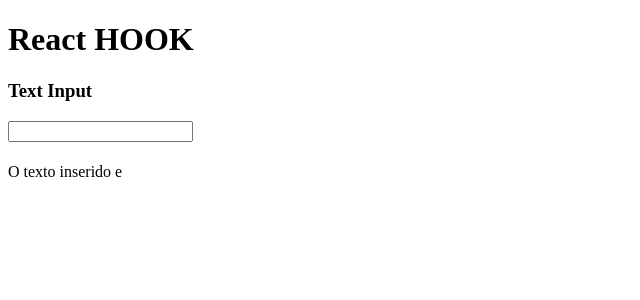
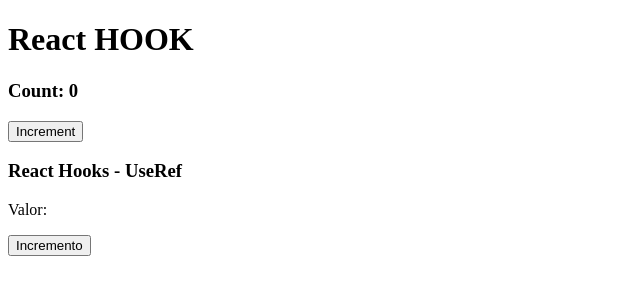
Before and after one commit to kayonulldreinull/react_next_hooks, a React (Vite) app: page / in a window 1280 px wide. Shown: the top 300 px of the page, without its empty margins (0-640 px from the left). Built offline with nearby package versions, Linux system fonts and the light colour scheme.

Commit message:
UseRef_01

```diff
--- a/src/App.jsx
+++ b/src/App.jsx
@@ -11,7 +11,10 @@ import React from 'react'
 // import HookState10 from './components/UseState_10'
 // import HookState11 from './components/UseState_11'
 // import HookState12 from './components/UseState_12'
-import HookState13 from './components/UseState_13'
+// import HookState13 from './components/UseState_13'
+// import HookState14 from './components/UseState_14'
+import HookState15 from './components/UseState_15'
+import HookRef16 from './components/UseRef_16'
 
 export default() => {
 
@@ -27,7 +30,10 @@ export default() => {
       {/* <HookState10 /> */}
       {/* <HookState11 /> */}
       {/* <HookState12 /> */}
-      <HookState13 />
+      {/* <HookState13 /> */}
+      {/* <HookState14 /> */}
+      <HookState15 />
+      <HookRef16 />
     </>
   )
 }
--- /dev/null
+++ b/src/components/UseRef_16.jsx
@@ -0,0 +1,20 @@
+import React, { useRef } from "react";
+
+export default () => {
+
+    const valor = useRef(null)
+
+    function incremento() {
+        valor.current = valor.current + 1
+    }
+
+    console.log('Componente renderizado!')
+
+    return (
+        <>
+            <h3>React Hooks - UseRef</h3>
+            <p>Valor: {valor.current}</p>
+            <button onClick={incremento}>Incremento</button>
+        </>
+    )
+}
--- /dev/null
+++ b/src/components/UseState_14.jsx
@@ -0,0 +1,34 @@
+import React, { useState } from "react";
+import './UseState_11.css';
+
+import CompA from './UseState_12_A'
+import CompB from './UseState_12_B'
+
+
+export default () => {
+
+    const [text, setText] = useState("")
+    const [nomes, setNomes] = useState([])
+
+    function inserir() {
+        setNomes(prev => [...prev, text])
+        setText('')
+    }
+
+    return (
+        <>
+            <h3>Input Data --- collection </h3>
+            <input type="text" value={text} onChange={(e) => setText(e.target.value)} />
+            <button onClick={inserir}>Inserir</button>
+            <ul>
+                {
+                    nomes.map((data, index) => (
+                        <li key={index}>{data}</li>
+                    ))
+
+
+                }
+            </ul>
+        </>
+    )
+}
--- /dev/null
+++ b/src/components/UseState_15.jsx
@@ -0,0 +1,19 @@
+import React, { useState } from "react";
+
+export default () => {
+
+    const [count, setCount] = useState(0)
+
+    const handleClick = () => {
+        setCount(prevCount => prevCount + 1)
+    };
+
+    console.log("Component Rendered")
+
+    return (
+        <>
+            <h3>Count: {count}</h3>
+            <button onClick={handleClick}>Increment</button>
+        </>
+    )
+}
```
